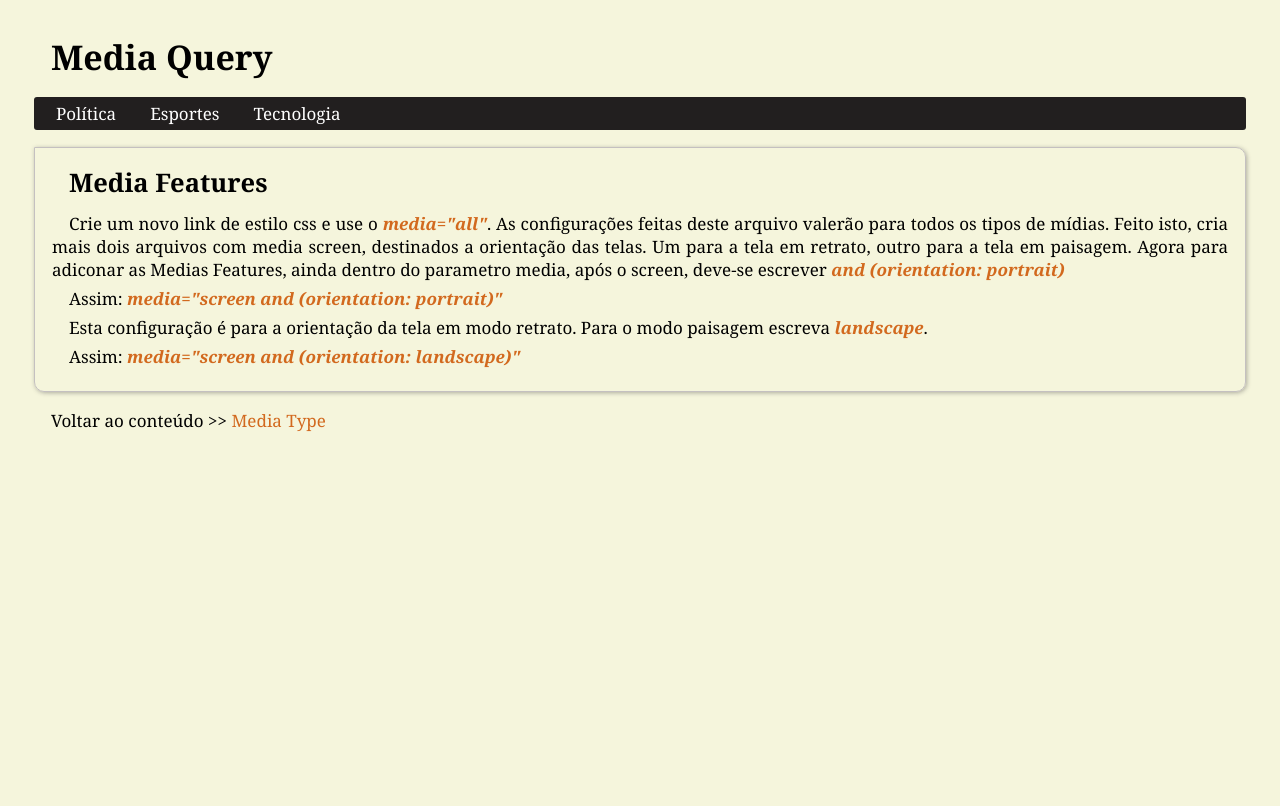
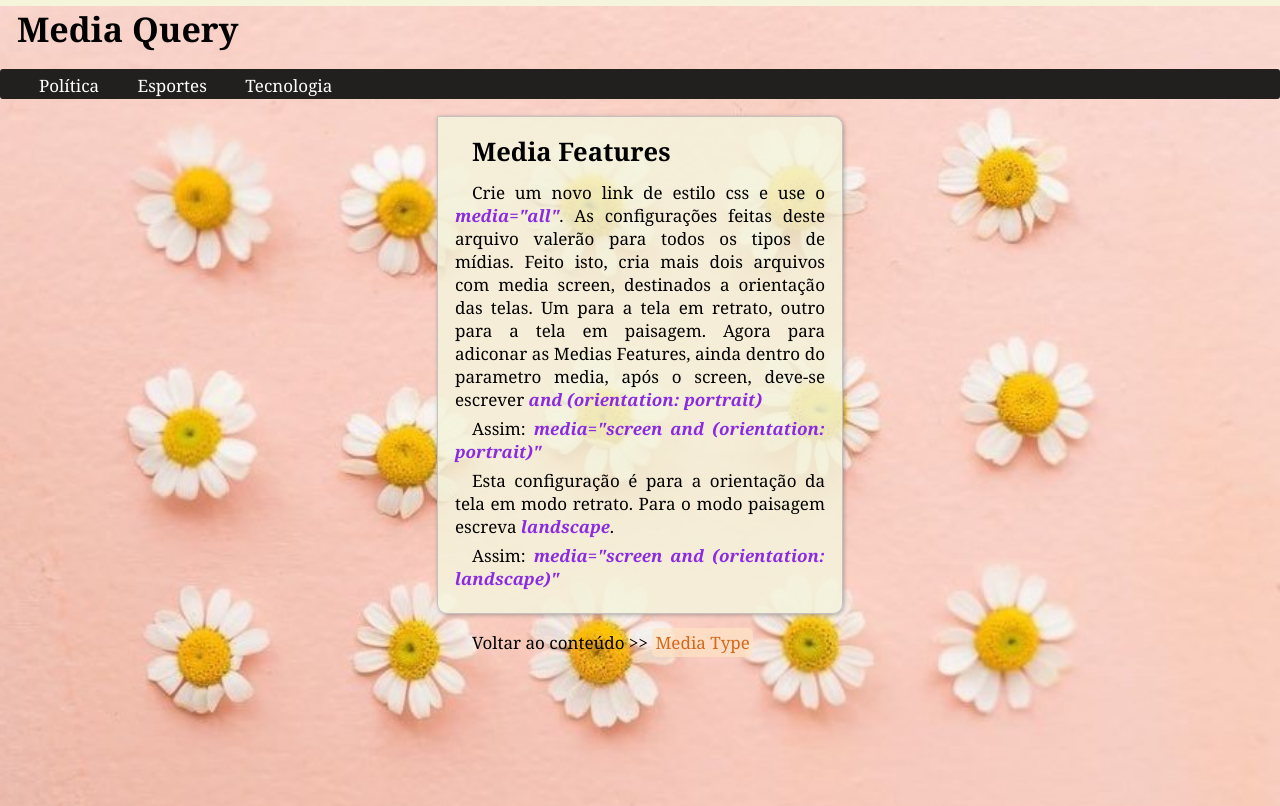
Before and after one commit to Walcygleicson/HTML_CSS_Aulas, a plain HTML site: page Módulo 4/ex30 CSS Media Queries/media_features.html in a window 1280 px wide. Drawn offline with Linux system fonts and the light colour scheme.

Commit message:
Atualização da Aulas

```diff
--- a/Módulo 4/ex30 CSS Media Queries/estilos/global.css
+++ b/Módulo 4/ex30 CSS Media Queries/estilos/global.css
@@ -1,5 +1,3 @@
-@charset "UTF-8";
-
 @charset "UTF-8";
 
 * {
@@ -7,15 +5,30 @@
     padding: 0px;
 }
 
-
-body {
+html, body {
+    margin-top: 3px;
+    width: 100vw;
+    height: 100vh;
     background-color: beige;
     font-family: Cambria, Cochin, Georgia, Times, 'Times New Roman', serif;
     font-size: 17px;
-    margin: 2em;
     text-indent: 1em;
     text-align: justify;
 }
+
+article {
+    margin: auto;
+    width: 370px;
+    border: 1px solid rgb(196, 192, 192);
+    border-radius: 0px 10px 10px 10px;
+    padding: 1em;
+    box-shadow: 1px 1px 4px rgba(92, 91, 91, 0.466);
+}
+
+menu {
+    margin-bottom: 1em;
+}
+
 
 h1, h2, h3, h4 {
     margin-bottom: 0.5em;
@@ -30,16 +43,17 @@ p {
     margin-bottom: 6px;
 }
 
-header {
-    margin-bottom: 1em;
-}
 
 ul {
-    display: flex;
+    height: 20px;
     list-style-type: none;
     background-color: rgb(34, 31, 31);
     padding: 5px;
     border-radius: 3px;
+}
+
+li {
+    display: inline-block;
 }
 
 a {
@@ -53,18 +67,20 @@ a:hover {
     color: chocolate;
 }
 
-article {
-    margin-bottom: 1em;
-    border: 1px solid rgb(196, 192, 192);
-    border-radius: 0px 10px 10px 10px;
-    padding: 1em;
-    box-shadow: 1px 1px 4px rgba(92, 91, 91, 0.466);
+#link {
+    padding-top: 1em;
+    width: 370px;
+    margin: auto;
 }
 
 #link > a {
     color:chocolate;
+    background-color: rgba(255, 228, 196, 0.699);
+    padding: 3px;
+    border-radius: 5px;
 }
 
 #link > a:hover {
     color: blue;
+    background-color: bisque;
 }
--- a/Módulo 4/ex30 CSS Media Queries/estilos/paisagem.css
+++ b/Módulo 4/ex30 CSS Media Queries/estilos/paisagem.css
@@ -1 +1,14 @@
 @charset "UTF-8";
+
+
+i {
+    color: blueviolet;
+}
+body {
+    background: url(../imagens/paisagem.jpg) no-repeat;
+    background-size:cover;
+}
+
+article {
+    background-color: rgba(245, 245, 220, 0.822);
+}
--- a/Módulo 4/ex30 CSS Media Queries/estilos/retrato.css
+++ b/Módulo 4/ex30 CSS Media Queries/estilos/retrato.css
@@ -1 +1,15 @@
 @charset "UTF-8";
+
+
+i {
+    color: crimson;
+}
+
+body {
+    background: url(../imagens/retrato.jpg) no-repeat;
+    background-size: cover;
+}
+
+article {
+    background-color: rgba(245, 245, 220, 0.822);
+}
--- a/Módulo 4/ex30 CSS Media Queries/media_features.html
+++ b/Módulo 4/ex30 CSS Media Queries/media_features.html
@@ -6,13 +6,13 @@
     <meta name="viewport" content="width=device-width, initial-scale=1.0">
     <title>Media Features</title>
 
+    <!--Geral-->
     <link rel="stylesheet" href="estilos/global.css" media="all">
 
     <!--Orientações-->
     <link rel="stylesheet" href="estilos/retrato.css" media="screen and (orientation: portrait)">
-    <link rel="stylesheet" href="estilos/paisagem.css" media="screen and ()orientation: landscape">
-    <!--Orientações-->
 
+    <link rel="stylesheet" href="estilos/paisagem.css" media="screen and (orientation: landscape)">
 </head>
 <body>
     <header>
--- /dev/null
+++ b/Módulo 4/ex30 CSS Media Queries/simple.css
@@ -0,0 +1,101 @@
+/*Config Gerais*/
+* {
+    margin: 0px;
+    padding: 0px;
+}
+
+
+body {
+    background-color: beige;
+    font-family: Cambria, Cochin, Georgia, Times, 'Times New Roman', serif;
+    font-size: 17px;
+    margin: 2em;
+    text-indent: 1em;
+    text-align: justify;
+}
+
+h1, h2, h3, h4 {
+    margin-bottom: 0.5em;
+}
+
+i {
+    color: chocolate;
+    font-weight: bold;
+}
+
+p {
+    margin-bottom: 6px;
+}
+
+header {
+    margin-bottom: 1em;
+}
+
+ul {
+    display: flex;
+    list-style-type: none;
+    background-color: rgb(34, 31, 31);
+    padding: 5px;
+    border-radius: 3px;
+}
+
+a {
+    text-decoration: none;
+    color: white;
+    margin-right: 1em;
+}
+
+a:hover {
+    text-decoration: underline;
+    color: chocolate;
+}
+
+article {
+    margin-bottom: 1em;
+    border: 1px solid rgb(196, 192, 192);
+    border-radius: 0px 10px 10px 10px;
+    padding: 1em;
+    box-shadow: 1px 1px 4px rgba(92, 91, 91, 0.466);
+}
+
+#link > a {
+    color:chocolate;
+}
+
+#link > a:hover {
+    color: blue;
+}
+
+/*Config Retrato*/
+
+@media screen and (orientation: portrait) {
+    i, #link > a {
+        color: blueviolet;
+    }
+
+    li > a:hover {
+        color: rgb(232, 210, 252);
+    }
+
+    #link > a:hover {
+        color: rgb(161, 13, 13);
+    }
+
+}
+
+/*Config Paisagem*/
+
+@media screen and (orientation: landscape){
+    i, #link > a {
+        color: rgb(226, 43, 67);
+    }
+
+    li > a:hover {
+        color: rgb(252, 210, 231);
+    }
+
+    #link > a:hover {
+        color: rgb(11, 107, 32);
+    }
+
+}
```
Also changed, not shown: Módulo 4/ex30 CSS Media Queries/css_simplificado.html (added, +40 -0 lines), Módulo 4/ex30 CSS Media Queries/imagens/._back-pc.jpg (deleted), Módulo 4/ex30 CSS Media Queries/imagens/._back-phone.jpg (deleted), Módulo 4/ex30 CSS Media Queries/imagens/._back-print.jpg (deleted), Módulo 4/ex30 CSS Media Queries/imagens/._back-tablet.jpg (deleted), Módulo 4/ex30 CSS Media Queries/imagens/._back-tv.jpg (deleted), Módulo 4/ex30 CSS Media Queries/imagens/._cev-portrait.jpg (deleted), Módulo 4/ex30 CSS Media Queries/imagens/._icon-pc.png (deleted), Módulo 4/ex30 CSS Media Queries/imagens/._icon-phone.png (deleted), Módulo 4/ex30 CSS Media Queries/imagens/._icon-tablet.png (deleted), Módulo 4/ex30 CSS Media Queries/imagens/paisagem.jpg (added), Módulo 4/ex30 CSS Media Queries/imagens/retrato.jpg (added).
